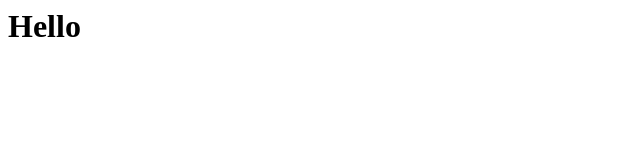
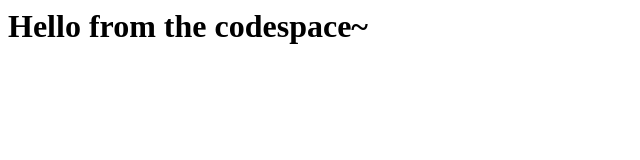
Before and after one commit to wdmhswj/skills-code-with-codespaces, a plain HTML site: page index.html in a window 1280 px wide. Shown: the whole page, without its empty margins (0-640 px from the left). Drawn offline with Linux system fonts and the light colour scheme.

Commit message:
Adding hello from the codespace~

```diff
--- a/index.html
+++ b/index.html
@@ -1,3 +1,3 @@
 <html>
-  <h1>Hello</h1>
+  <h1>Hello from the codespace~</h1>
 </html>
```
